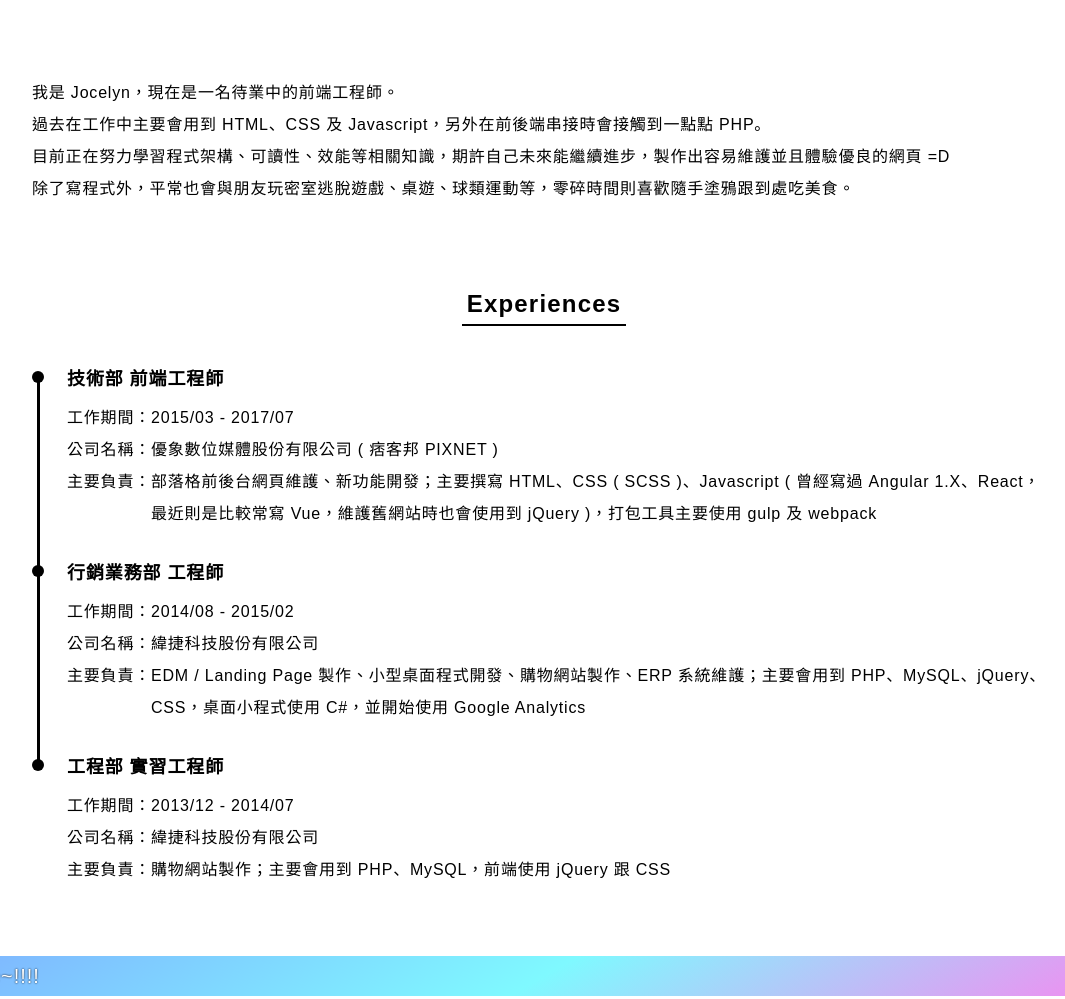
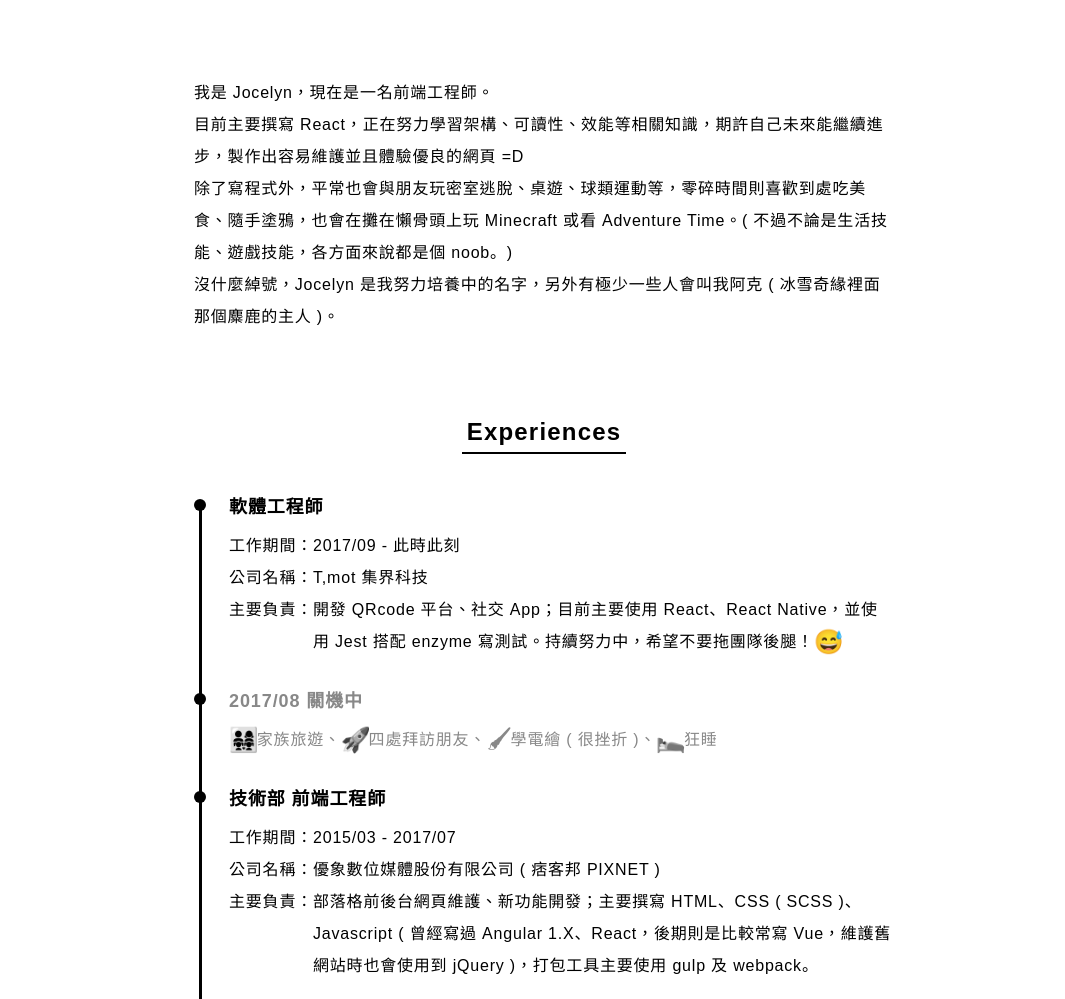
Before and after one commit to jocelynshyu/jocelynshyu.github.io, a plain HTML site: page index.html in a window 1280 px wide. Shown: the part 399-1398 px from the top of the page, without its empty margins (96-1161 px from the left). Drawn offline with Linux system fonts and the light colour scheme.

Commit message:
feat: update intro

```diff
--- a/index.html
+++ b/index.html
@@ -46,10 +46,10 @@
 
         <div class="container basic-padding">
             <div class="container">
-                <p>我是 Jocelyn，現在是一名待業中的前端工程師。</p>
-                <p>過去在工作中主要會用到 HTML、CSS 及 Javascript，另外在前後端串接時會接觸到一點點 PHP。</p>
-                <p>目前正在努力學習程式架構、可讀性、效能等相關知識，期許自己未來能繼續進步，製作出容易維護並且體驗優良的網頁 =D</p>
-                <p>除了寫程式外，平常也會與朋友玩密室逃脫遊戲、桌遊、球類運動等，零碎時間則喜歡隨手塗鴉跟到處吃美食。</p>
+                <p>我是 Jocelyn，現在是一名前端工程師。</p>
+                <p>目前主要撰寫 React，正在努力學習架構、可讀性、效能等相關知識，期許自己未來能繼續進步，製作出容易維護並且體驗優良的網頁 =D</p>
+                <p>除了寫程式外，平常也會與朋友玩密室逃脫、桌遊、球類運動等，零碎時間則喜歡到處吃美食、隨手塗鴉，也會在攤在懶骨頭上玩 Minecraft 或看 Adventure Time。( 不過不論是生活技能、遊戲技能，各方面來說都是個 noob。)</p>
+                <p>沒什麼綽號，Jocelyn 是我努力培養中的名字，另外有極少一些人會叫我阿克 ( 冰雪奇緣裡面那個麋鹿的主人 )。</p>
             </div>
         </div>
 
@@ -59,6 +59,27 @@
             </div>
 
             <ul>
+                <li class="li--job">
+                    <h4>軟體工程師</h4>
+                    <p class="job-flex">
+                        <span>工作期間：</span>
+                        <span>2017/09 - 此時此刻</span>
+                    </p>
+                    <p class="job-flex">
+                        <span>公司名稱：</span>
+                        <span>T,mot 集界科技</span>
+                    </p>
+                    <p class="job-flex">
+                        <span>主要負責：</span>
+                        <span>開發 QRcode 平台、社交 App；目前主要使用 React、React Native，並使用 Jest 搭配 enzyme 寫測試。持續努力中，希望不要拖團隊後腿！<span class="emoji">😅</span></span>
+                    </p>
+                </li>
+                <li class="li--job gray">
+                    <h4>2017/08 關機中</h4>
+                    <p>
+                        <span class="emoji">👨‍👩‍👧‍👧</span>家族旅遊、<span class="emoji">🚀</span>四處拜訪朋友、<span class="emoji">🖌</span>學電繪 ( 很挫折 )、<span class="emoji">🛌</span>狂睡
+                    </p>
+                </li>
                 <li class="li--job">
                     <h4>技術部 前端工程師</h4>
                     <p class="job-flex">
@@ -71,7 +92,7 @@
                     </p>
                     <p class="job-flex">
                         <span>主要負責：</span>
-                        <span>部落格前後台網頁維護、新功能開發；主要撰寫 HTML、CSS ( SCSS )、Javascript ( 曾經寫過 Angular 1.X、React，最近則是比較常寫 Vue，維護舊網站時也會使用到 jQuery )，打包工具主要使用 gulp 及 webpack</span>
+                        <span>部落格前後台網頁維護、新功能開發；主要撰寫 HTML、CSS ( SCSS )、Javascript ( 曾經寫過 Angular 1.X、React，後期則是比較常寫 Vue，維護舊網站時也會使用到 jQuery )，打包工具主要使用 gulp 及 webpack。</span>
                     </p>
                 </li>
                 <li class="li--job">
@@ -86,7 +107,7 @@
                     </p>
                     <p class="job-flex">
                         <span>主要負責：</span>
-                        <span>EDM / Landing Page 製作、小型桌面程式開發、購物網站製作、ERP 系統維護；主要會用到 PHP、MySQL、jQuery、CSS，桌面小程式使用 C#，並開始使用 Google Analytics</span>
+                        <span>EDM / Landing Page 製作、小型桌面程式開發、購物網站製作、ERP 系統維護；主要會用到 PHP、MySQL、jQuery、CSS，桌面小程式使用 C#，並開始使用 Google Analytics。</span>
                     </p>
                 </li>
                 <li class="li--job">
@@ -101,7 +122,7 @@
                     </p>
                     <p class="job-flex">
                         <span>主要負責：</span>
-                        <span>購物網站製作；主要會用到 PHP、MySQL，前端使用 jQuery 跟 CSS</span>
+                        <span>購物網站製作；主要會用到 PHP、MySQL，前端使用 jQuery 跟 CSS。</span>
                     </p>
                 </li>
             </ul>
@@ -109,9 +130,9 @@
     </main>
 
     <footer class="footer">
-        <p>Hire Me~!!!!</p>
+        <p>You Forgot Your Floaties.</p>
 
-        <div style="display:none">
+        <div class="hide">
             <div>Icons made by <a href="https://www.flaticon.com/authors/agata-kuczminska" title="Agata Kuczminska">Agata Kuczminska</a> from <a href="https://www.flaticon.com/" title="Flaticon">www.flaticon.com</a> is licensed by <a href="http://creativecommons.org/licenses/by/3.0/" title="Creative Commons BY 3.0" target="_blank">CC 3.0 BY</a></div>
         </div>
     </footer>
--- a/style.css
+++ b/style.css
@@ -13,8 +13,25 @@ body {
     line-height: 2;
 }
 
+.hide {
+    display: none;
+}
+
+.emoji {
+    display: inline-block;
+    margin: 0 2px 0 5px;
+    transform: scale(1.5);
+}
+
+.gray {
+    color: #888;
+    filter: grayscale(1);
+}
+
+
+
 .container {
-    max-width: 1024px;
+    max-width: 700px;
     margin: 0 auto;
 }
 
@@ -179,6 +196,7 @@ h2 {
     color: #fff;
     font-size: 20px;
     line-height: 2;
+    text-align: right;
     text-shadow: 0 0 2px #000;
     background: linear-gradient(150deg, rgba(0, 97, 255, .5), rgba(0, 243, 255, .5), rgba(255, 0, 222, .5));
 }
```
